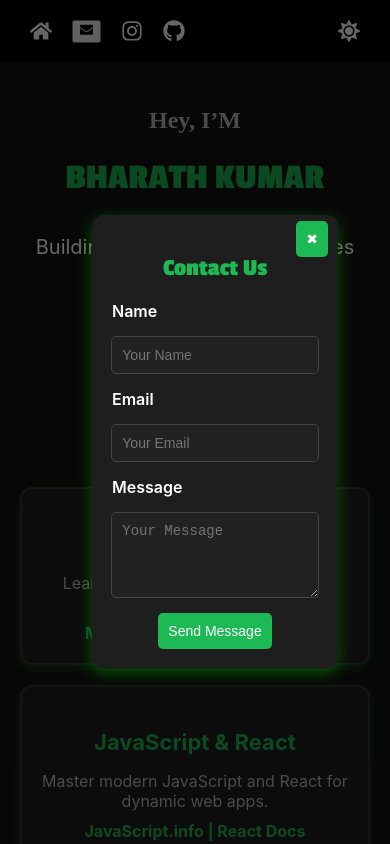
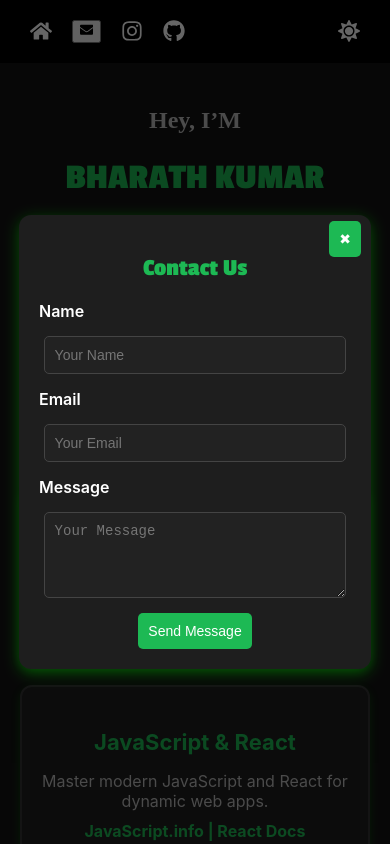
Before and after one commit to bharathkumar205/bharathkumar-Portfolio, a React (Create React App) app: page / in a window 390 px wide. Both pictures are taken after a click on the button 86 px from the left and 31 px from the top of the page. Shown: the top 844 px of the page. Built offline with nearby package versions, Linux system fonts and the light colour scheme.

Commit message:
contact us page responsive

```diff
--- a/src/App.css
+++ b/src/App.css
@@ -324,6 +324,8 @@ body.light .project-card p {
   padding: 20px;
   transition: opacity 0.3s ease-in-out;
   overflow: hidden; /* Prevents background scrolling */
+  padding-right: 0;
+  padding-left: 0;
 }
 
 /* Contact Form Container */
@@ -449,7 +451,7 @@ body.light .close-btn {
 /* Mobile Optimization */
 @media (max-width: 768px) {
   .contact-container {
-    width: auto;
+    width: 80%;
     padding: 20px;
     max-height: 80vh; /* Ensures scrollability */
   }
```
